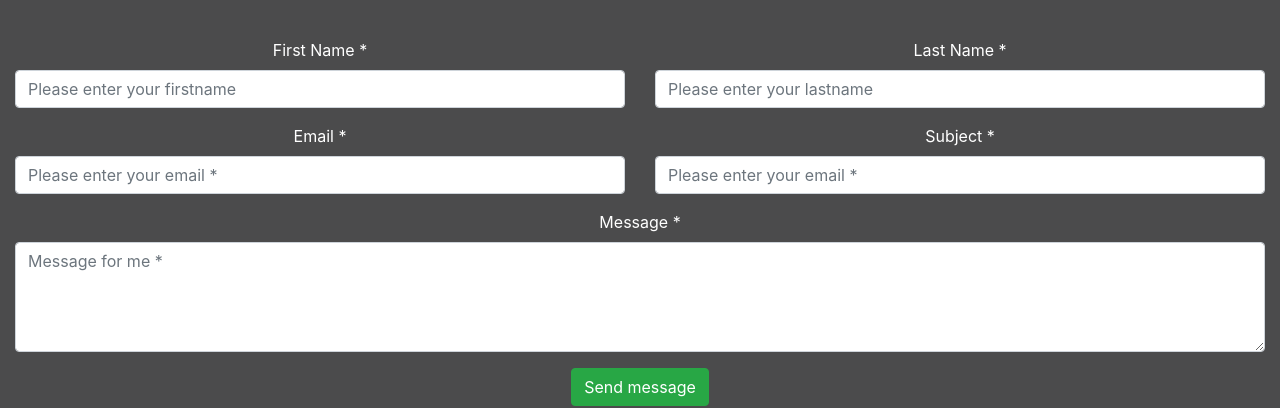
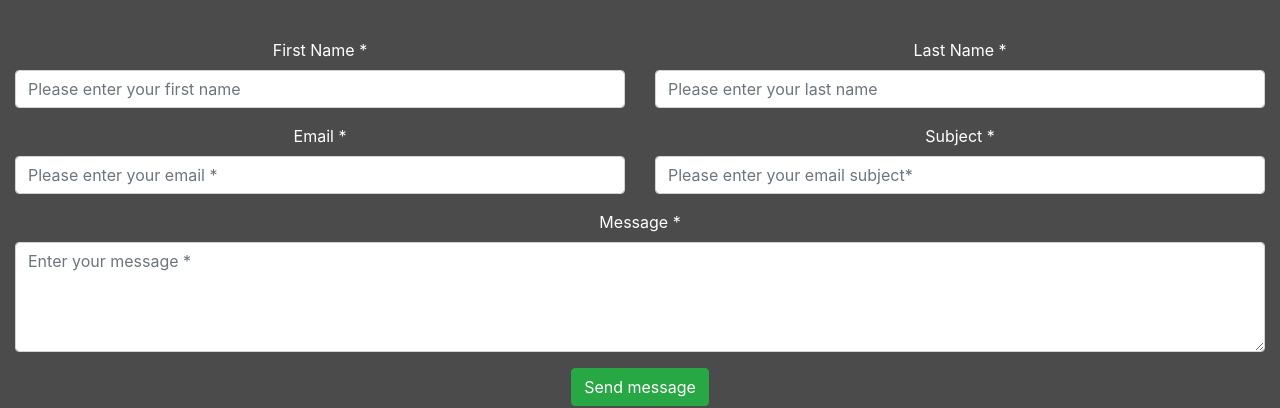
Before and after one commit to Mohaiminul69/Resume, a plain HTML site: page index.html in a window 1280 px wide. Shown: the part 1612-2020 px from the top of the page. Drawn offline with nearby package versions, Linux system fonts and the light colour scheme.

Commit message:
Update index.html

```diff
--- a/index.html
+++ b/index.html
@@ -216,7 +216,7 @@
                                 <div class="form-group">
                                     <label for="form-name">First Name *</label>
                                     <input type="text" id="form-name" name="name" class="form-control"
-                                        placeholder="Please enter your firstname" required="required"
+                                        placeholder="Please enter your first name" required="required"
                                         data-error="Firstname is required">
                                     <div class="help-block with-errors"></div>
                                 </div>
@@ -225,7 +225,7 @@
                                 <div class="form-group">
                                     <label for="form-lastname">Last Name *</label>
                                     <input type="text" id="form-lastname" name="surname" class="form-control"
-                                        placeholder="Please enter your lastname" required="required"
+                                        placeholder="Please enter your last name" required="required"
                                         data-error="Firstname is required">
                                     <div class="help-block with-errors"></div>
                                 </div>
@@ -245,7 +245,7 @@
                                 <div class="form-group">
                                     <label for="form_subject">Subject *</label>
                                     <input id="form_subject" type="text" name="subject" class="form-control"
-                                        placeholder="Please enter your email *" required="required"
+                                        placeholder="Please enter your email subject*" required="required"
                                         data-error="Valid subject is required.">
                                     <div class="help-block with-errors"></div>
                                 </div>
@@ -256,7 +256,7 @@
                                 <div class="form-group">
                                     <label for="form_message">Message *</label>
                                     <textarea id="form_message" name="message" class="form-control"
-                                        placeholder="Message for me *" rows="4" required="required"
+                                        placeholder="Enter your message *" rows="4" required="required"
                                         data-error="Please, leave us a message."></textarea>
                                     <div class="help-block with-errors"></div>
                                 </div>
```
